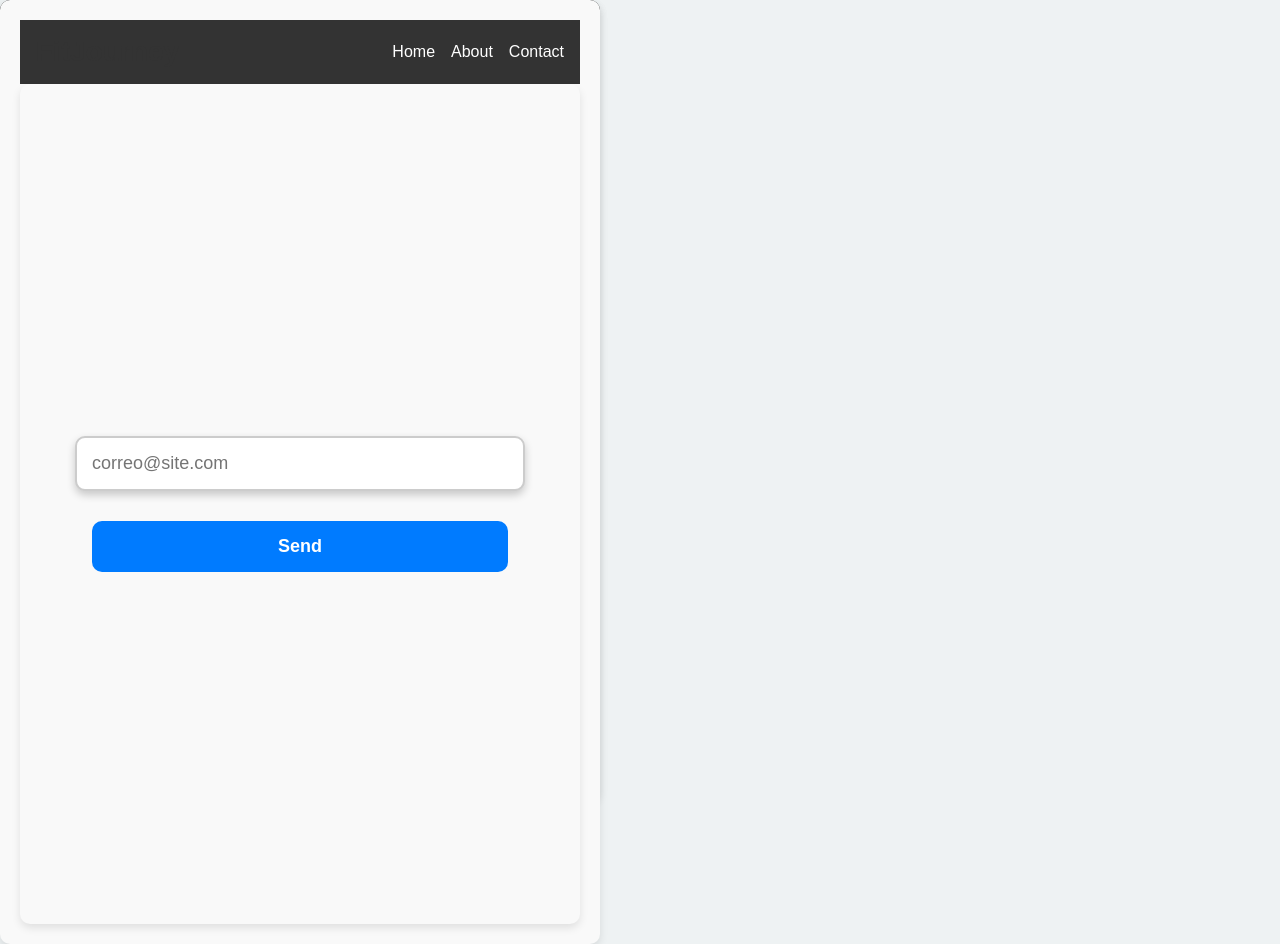
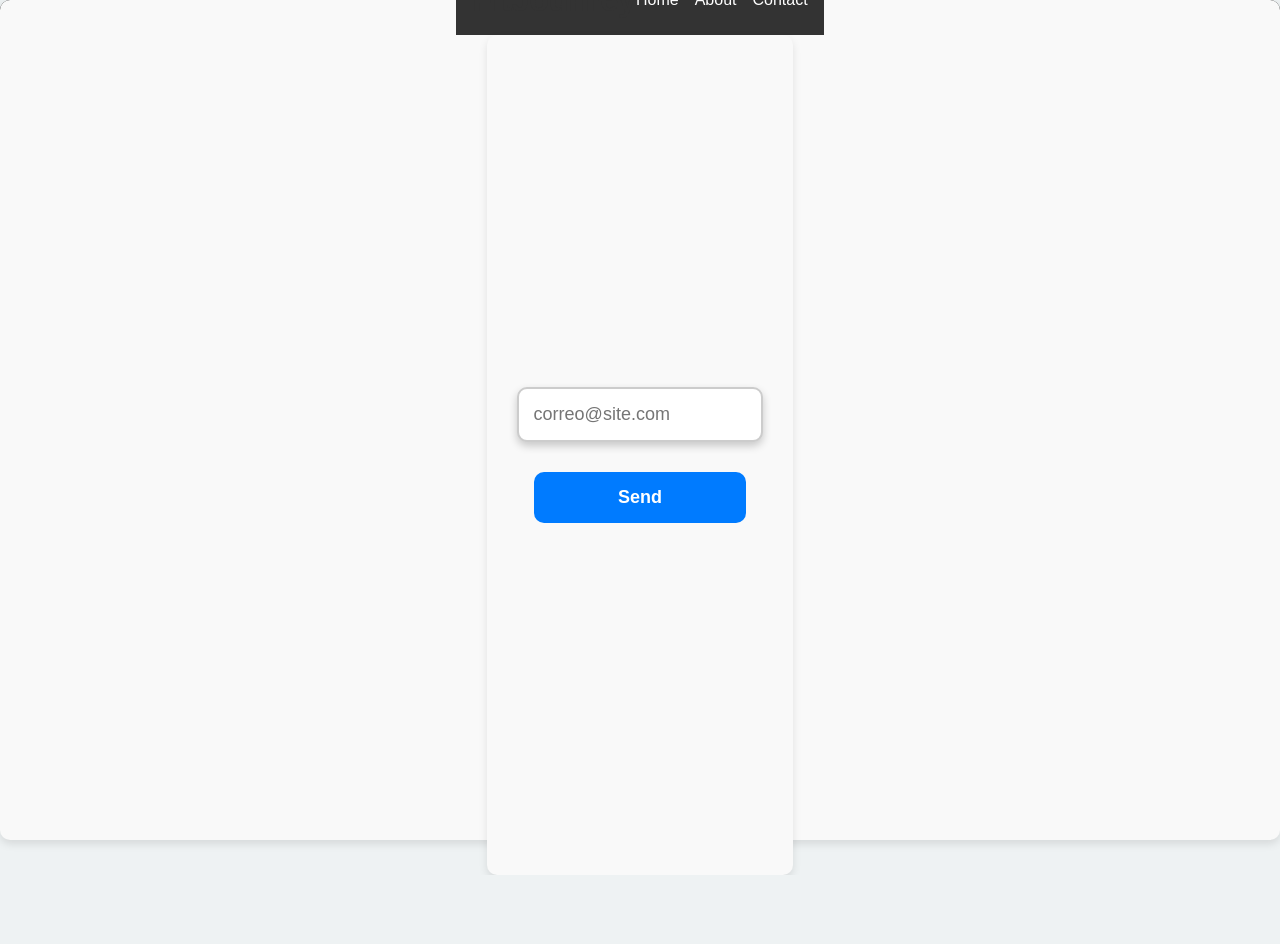
Before and after one commit to SalomonAvila/FitJourney, a React (Vite) app: page /login in a window 1280 px wide. After the commit the page ends 875 px from the top, so only its background shows below. Built offline with nearby package versions, Linux system fonts and the light colour scheme; no server answers.

Commit message:
Estilo de prueba 2

```diff
--- a/src/styles/InformacionPerfil.css
+++ b/src/styles/InformacionPerfil.css
@@ -1,7 +1,11 @@
-
+/* Estilo para el contenedor principal */
 div {
-    max-width: 600px;
-    margin: 0 auto;
+    display: flex;
+    flex-direction: column;
+    justify-content: center;
+    align-items: center;
+    height: 100vh; /* Ocupa toda la altura de la ventana */
+    margin: 0;
     padding: 20px;
     background-color: #f9f9f9;
     border-radius: 10px;
@@ -9,27 +13,34 @@ div {
     font-family: Arial, sans-serif;
   }
 
+  /* Estilo para el título principal */
   h1 {
     text-align: center;
-    font-size: 28px;
+    font-size: 32px;
     color: #333;
     margin-bottom: 20px;
   }
 
-
+  /* Estilo para los subtítulos */
   h2 {
-    font-size: 20px;
+    font-size: 22px;
     color: #555;
     margin: 10px 0;
   }
 
+  /* Resalta los valores de las propiedades */
   h2 span {
     font-weight: bold;
     color: #007bff;
   }
 
+  /* Fondo de la página */
   body {
     background-color: #eef2f3;
     margin: 0;
     padding: 0;
+    height: 100vh;
+    display: flex;
+    justify-content: center;
+    align-items: center;
   }
```
